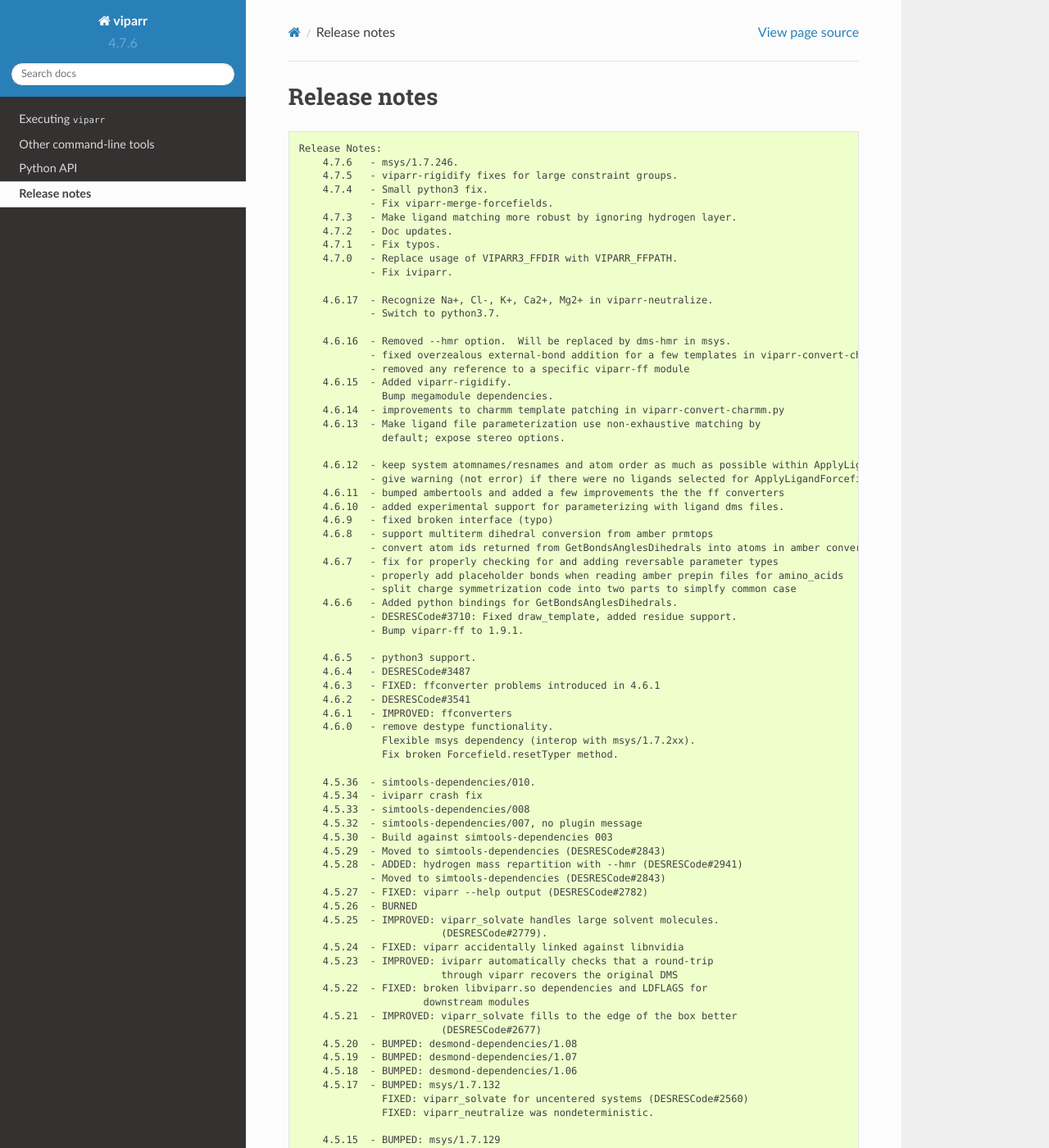
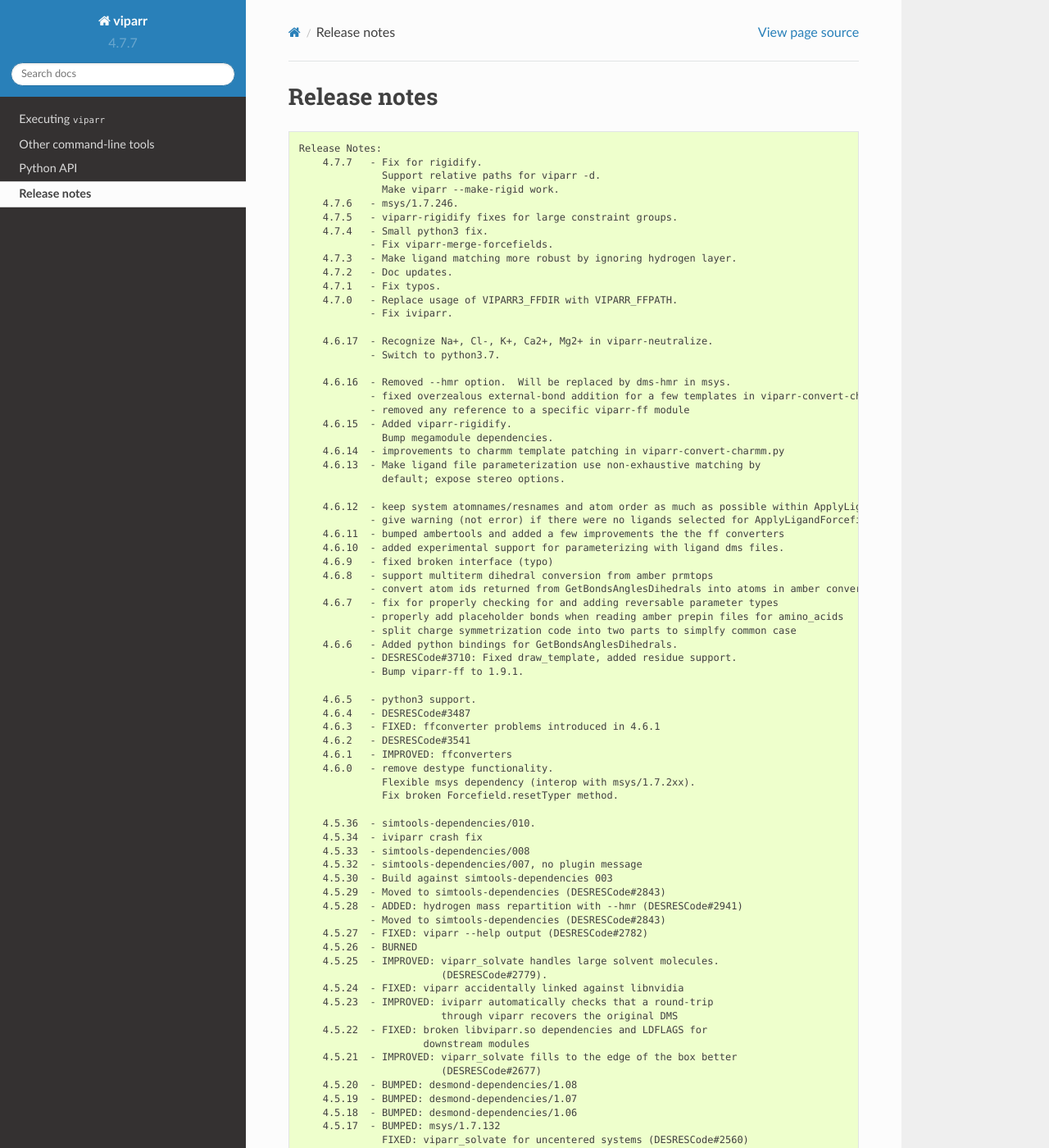
Before and after one commit to DEShawResearch/viparr, a Sphinx documentation site: the page built from doc/source/release_notes.rst, in a window 1280 px wide and 1400 px high. Shown: the whole window at 82% size. Built offline with Sphinx 7.4.7 and the Read the Docs theme 2.0.0, drawn with Linux system fonts in a browser that asks for light colours; the version number is read from the project's files by our own code; some of the changed text lies outside the part shown.

Commit message:
release notes.

```diff
--- a/doc/source/release_notes.txt
+++ b/doc/source/release_notes.txt
@@ -1,4 +1,7 @@
 Release Notes:
+    4.7.7   - Fix for rigidify.
+              Support relative paths for viparr -d.
+              Make viparr --make-rigid work.
     4.7.6   - msys/1.7.246.
     4.7.5   - viparr-rigidify fixes for large constraint groups.
     4.7.4   - Small python3 fix.
--- a/src/version.py
+++ b/src/version.py
@@ -2,7 +2,7 @@
 
 from __future__ import print_function
 
-version = "4.7.6"
+version = "4.7.7"
 
 if __name__ == '__main__':
     print(version)
```
